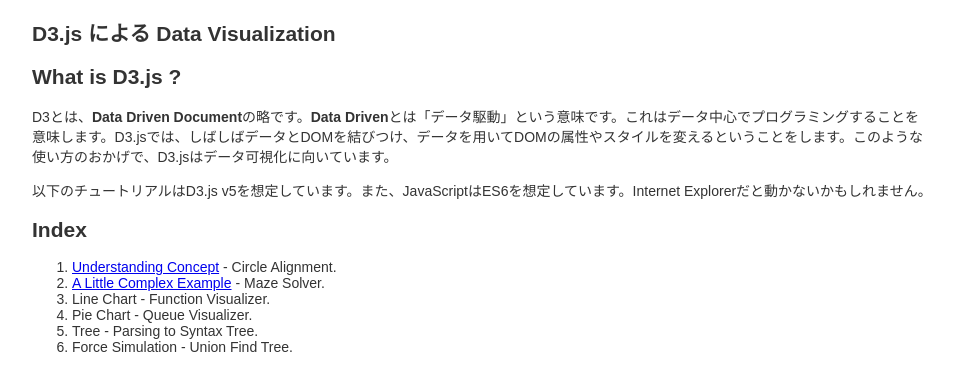
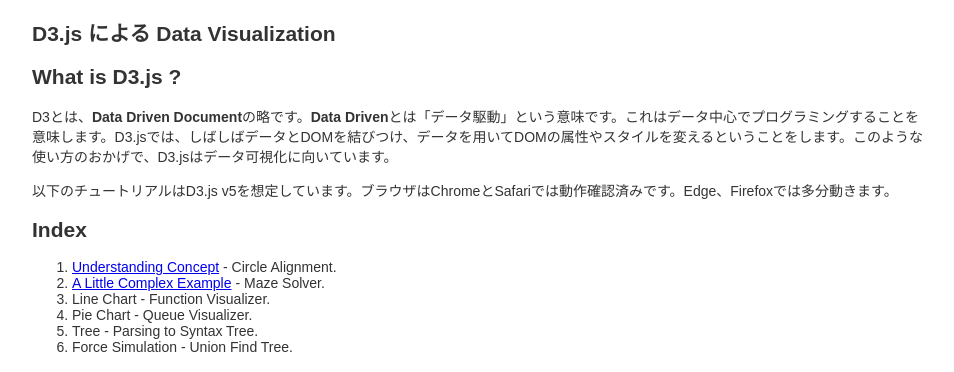
Before and after one commit to bombrary/lectures, a Jekyll site: the page built from d3js/index.md, in a window 1280 px wide and 900 px high. Shown: the top 372 px of the window, without its empty margins (158-1112 px from the left). Built offline with Jekyll 4.4.1, drawn with Linux system fonts in a browser that asks for light colours.

Commit message:
Chenged expression.

```diff
--- a/d3js/index.md
+++ b/d3js/index.md
@@ -10,7 +10,7 @@
 
 D3とは、**Data Driven Document**の略です。**Data Driven**とは「データ駆動」という意味です。これはデータ中心でプログラミングすることを意味します。D3.jsでは、しばしばデータとDOMを結びつけ、データを用いてDOMの属性やスタイルを変えるということをします。このような使い方のおかげで、D3.jsはデータ可視化に向いています。
 
-以下のチュートリアルはD3.js v5を想定しています。また、JavaScriptはES6を想定しています。Internet Explorerだと動かないかもしれません。
+以下のチュートリアルはD3.js v5を想定しています。ブラウザはChromeとSafariでは動作確認済みです。Edge、Firefoxでは多分動きます。
 
 ## Index
 
```
